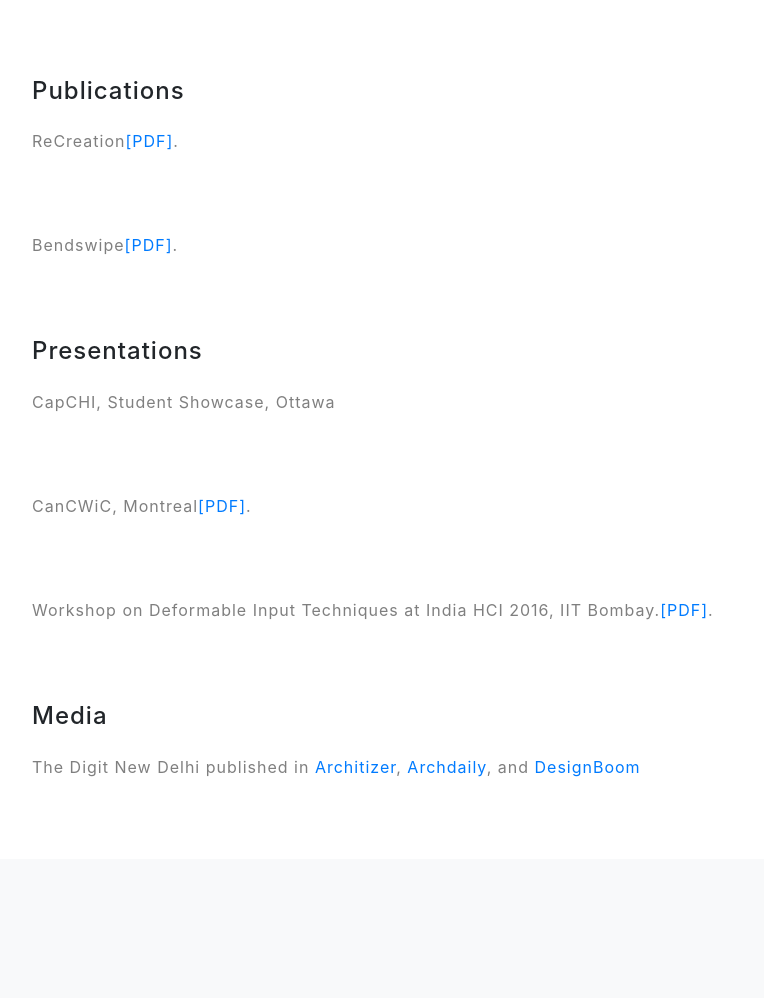
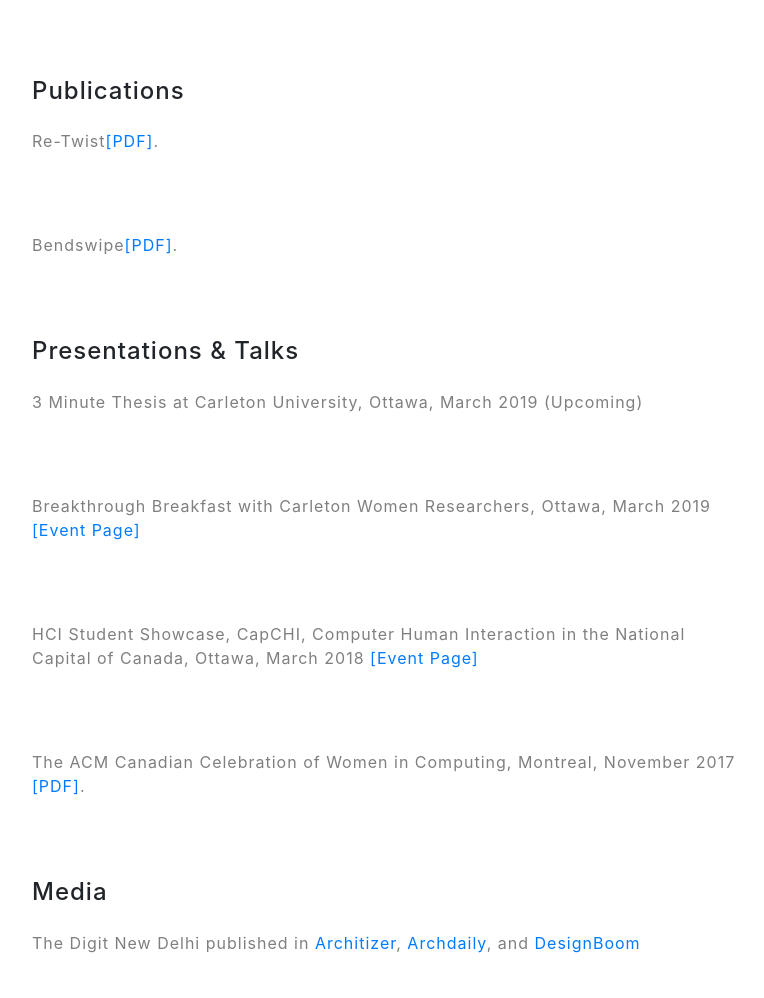
Before and after one commit to odditysingh/work, a website with bundled scripts: page index.html in a window 1280 px wide. Shown: the part 2569-3567 px from the top of the page, without its empty margins (253-1017 px from the left). Built offline with nearby package versions, Linux system fonts and the light colour scheme.

Commit message:
Add files via upload

```diff
--- a/index.html
+++ b/index.html
@@ -81,9 +81,9 @@
             <div class="bg-light text-center h-100 project">
               <div class="d-flex h-100">
                 <div class="project-text w-100 my-auto text-center text-lg-left">
-                  <h4 class="text-black">Shape-Changing Device for Habit Formation</h4>
+                  <h4 class="text-black">Shape-Changing Break Reminders</h4>
                   <p></p>
-                  <p class="mb-0 text-black-50">An example of where you can put an image of a project, or anything else, along with a description.</p>
+                  <p class="mb-0 text-black-50">Coming Soon.</p>
                 </div>
               </div>
             </div>
@@ -99,7 +99,7 @@
             <div class="bg-white text-center h-100 project">
               <div class="d-flex h-100">
                 <div class="project-text w-100 my-auto text-center text-lg-right">
-                  <h4 class="text-black">ReCreation</h4>
+                  <h4 class="text-black">Re-Twist</h4>
                   <p class="mb-0 text-black-50">Evaluating the effect of digital augmentation on engagement through recreating the good old twister.</p>
                   <p></p>
                   <p class="mb-0 text-black-50"><a href="ReCreation.html">Read More</a></p>
@@ -120,6 +120,7 @@
                   <h4 class="text-black">Canada Science and Technology Museum for People with Autism</h4>
                   <p></p>
                   <p class="mb-0 text-black-50">An example of where you can put an image of a project, or anything else, along with a description.</p>
+                  <p class="mb-0 text-black-50"><a href="CSTM.html">Read More</a></p>
                 </div>
               </div>
             </div>
@@ -137,7 +138,7 @@
                   <h4 class="text-black">BendSwipe</h4>
                   <p></p>
                   <p class="mb-0 text-black-50">One handed target zooming for flexible handheld device.</p>
-                  <p class="mb-0 text-black-50"><a href="BendSwipe.html">Read More</a></p>
+                  <p class="mb-0 text-black-50"><a href="Bendswipe.pdf"> Read More </a></p>
 
                 </div>
               </div>
@@ -151,15 +152,20 @@
               <div class="col-lg-8 mx-auto">
                 <h4 class="text-black mb-4">Publications</h4>
                 <p class="text-black-50">
-                  ReCreation<a href="http://cil.csit.carleton.ca/?">[PDF]</a>.</p>
+                  Re-Twist<a href="http://cil.csit.carleton.ca/?">[PDF]</a>.</p>
                   <p class="text-black-50">Bendswipe<a href="http://anagramarchitects.com/?">[PDF]</a>.</p>
               </div>
               <div class="col-lg-8 mx-auto">
-                <h4 class="text-black mb-4">Presentations</h4>
+                <h4 class="text-black mb-4">Presentations & Talks</h4>
                 <p class="text-black-50">
-                  CapCHI, Student Showcase, Ottawa</p>
-                  <p class="text-black-50">CanCWiC, Montreal<a href="http://cil.csit.carleton.ca/b/wp-content/uploads/2017/11/BendSwipe_Poster.pdf">[PDF]</a>.</p>
-                  <p class="text-black-50">Workshop on Deformable Input Techniques at India HCI 2016, IIT Bombay.<a href="http://anagramarchitects.com/?">[PDF]</a>.</p>
+                  3 Minute Thesis at Carleton University, Ottawa, March 2019 (Upcoming)</p></p>
+                <p class="text-black-50">
+                  Breakthrough Breakfast with Carleton Women Researchers, Ottawa, March 2019 <a href="https://carleton.ca/engineering-design/breakthroughbreakfast/">[Event Page]</a></p></p>
+
+                  <p class="text-black-50">
+                  HCI Student Showcase, CapCHI, Computer Human Interaction in the
+National Capital of Canada, Ottawa, March 2018 <a href="http://www.capchi.org/past-events/2018-04-17-hci-student-showcase">[Event Page]</a></p>
+<p class="text-black-50">The ACM Canadian Celebration of Women in Computing, Montreal, November 2017 <a href="http://cil.csit.carleton.ca/b/wp-content/uploads/2017/11/BendSwipe_Poster.pdf">[PDF]</a>.
               </div>
               <div class="col-lg-8 mx-auto">
                 <h4 class="text-black mb-4">Media</h4>
```
